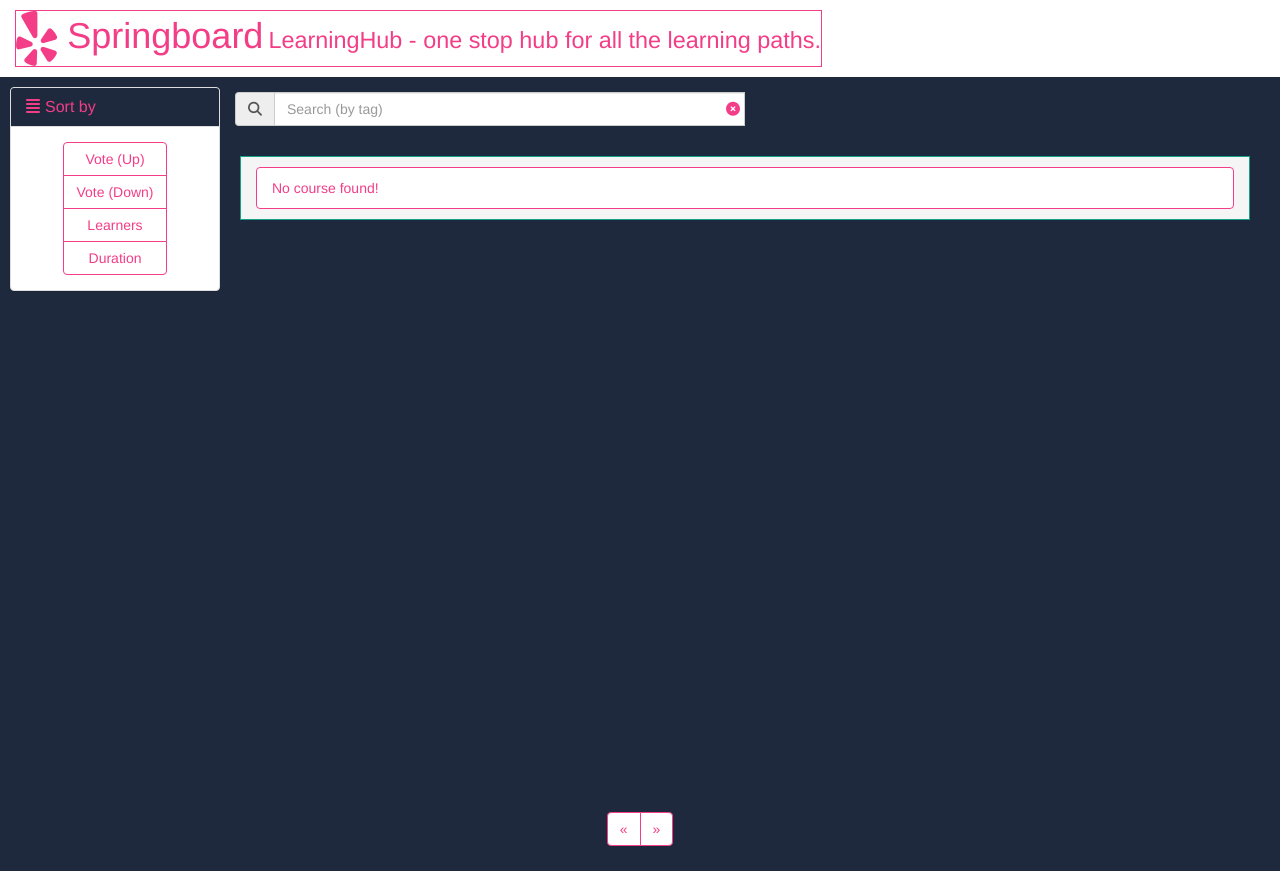
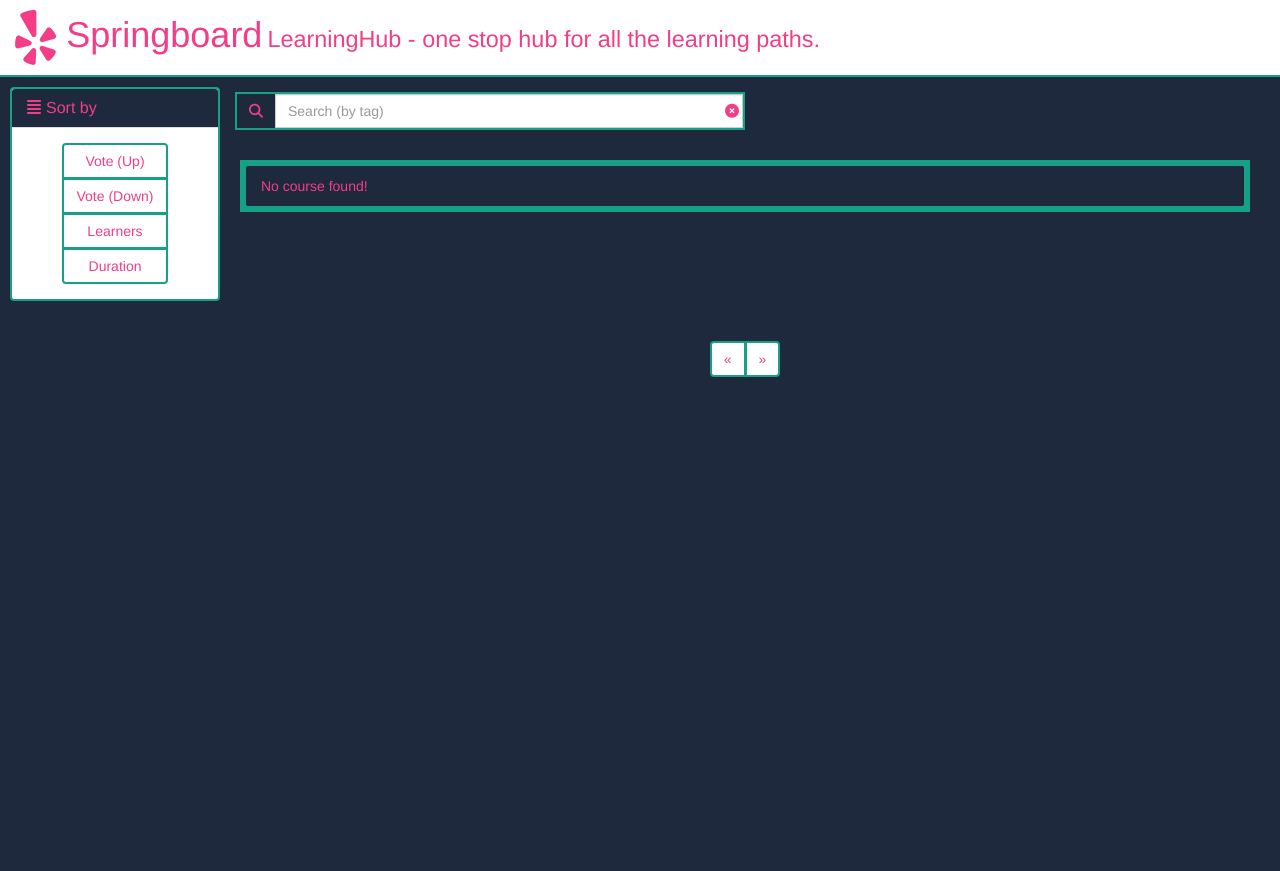
Before and after one commit to dipanjan92/LearningHub, a Django app: page / in a window 1280 px wide. After the commit the page ends 377 px from the top, so only its background shows below. Run offline with Django 3.2, Linux system fonts and the light colour scheme; some libraries are stand-ins or nearby versions.

Commit message:
UI changes

```diff
--- a/static/css/style.css
+++ b/static/css/style.css
@@ -4,6 +4,7 @@ body{
 
 .banner{
 	background-color: white;
+	border-bottom: 2px solid #16a085;
 }
 
 .banner-logo, .banner-logo:focus, .banner-logo:active, .banner-logo:hover, .banner-logo:visited{
@@ -46,7 +47,6 @@ body{
 }
 
 .search-results{
-	height: 100%;
 	overflow-y: auto;
 	background-color: #1E293D;
 }
@@ -88,7 +88,7 @@ body{
 }
 
 .course-result{
-	margin: 10px 15px;
+	margin: 2px;
 }
 
 .media-object {
@@ -106,8 +106,8 @@ body{
 	max-height: 65vh;
 	overflow-y: auto;
 	margin: 5px;
-	border: 0.2px solid #16a085;
-	background-color: #f5f5f5;
+	border: 2px solid #16a085;
+	background-color: #16a085;
 }
 
 #badge_up, #badge_down {
@@ -121,15 +121,17 @@ body{
 }
 
 #result_heading {
+	border: 2px solid #16a085;
 	width: 100%;
-	background-color: #1E293D;
+	background-color: white;
 	color: #F33E87;
 	font-size: 1.5em;
 	padding: 10px;
 }
 
 .media-object{
-	border: 1px solid #F33E87!important;
+	border: 2px solid #16a085!important;
+	background-color: white;
 }
 
 .fa-tags, .fa-link, .fa-align-justify {
@@ -138,31 +140,66 @@ body{
 
 #course_desc {
 	width: 100%;
-	background-color: #1E293D;
+	background-color: white;
 	color: #F33E87;
 	font-size: 1em;
 	padding: 10px;
 	margin-top: 5px;
 }
 
-a, .list-group-item, .btn {
+.pagination a, .list-group-item, .btn {
 	color: #F33E87!important;
-	border: 1px solid #F33E87!important;
+	border: 2px solid #16a085!important;
+	border-collapse: collapse;
 }
 
 .btn{
 	background-color: white;
 }
 
-.btn:hover, .btn:active, btn:visited {
+.btn:hover, .btn:active, btn:visited, btn:focus, .div-row-2, .div-row-3 {
 	background-color: #1E293D!important;
 }
 
-.panel-heading{
+.div-row-2 {
+	border: 2px solid #16a085;
+	margin: 5px 15px;
+	background-color: white!important;
+}
+
+.div-row-3{
+	padding: 5px;
+	margin: 0px 15px;
+}
+
+.panel-heading, .input-group-addon{
 	background-color: #1E293D!important;
 	color: #F33E87!important;
 }
 
-.pagination #prev-list, .pagination #next-list {
+.pagination #prev-list, .pagination #next-list, .media-body, .list-group-item {
 	background-color: #1E293D!important;
 }
+
+.list-row-3 .list-group-item{
+	background-color: white!important;
+}
+
+.desc-link {
+	width: 100%;
+}
+
+.list-row-2{
+	border: 2px solid #16a085;
+	padding: 5px;
+	background-color: white;
+}
+
+.input-group, .panel{
+	border: 2px solid #16a085!important;
+	border-collapse: collapse;
+}
+
+.pagination li a:hover, .pagination li a:active , .pagination li a:focus, .input-group, .selected-button{
+	background-color: #1E293D!important;
+}
--- a/static/js/script.js
+++ b/static/js/script.js
@@ -21,6 +21,11 @@ $(document).ready(function(){
   	});
 
 	getListItem();
+
+	$(".panel-hlpr .btn").on('click', function(){
+		$("button.selected-button").removeClass('selected-button');
+		$(this).addClass("selected-button");
+	});
 });
 
 // //Get site information from the API
@@ -126,6 +131,9 @@ function showCourse(_key){
 	var sing_up = (dataSource[_key].sing_up === null) ? "" : dataSource[_key].sing_up;
 	var id = (dataSource[_key].id === null) ? "" : dataSource[_key].id;
 
+	$("a.course-paginate").removeClass("selected-button");
+	$("#"+id).addClass("selected-button");
+
 	if(id !== "" && localStorage.getItem(id)!= null){
 		var ups = JSON.parse(localStorage.getItem(id)).upvote;
 		var downs = JSON.parse(localStorage.getItem(id)).downvote;
@@ -179,6 +187,7 @@ function sortByLearners(){
 	});
 
 	createPagination();
+	$(".course-paginate").first().click();
 
 
 	function sort_learners(a, b){
@@ -199,6 +208,7 @@ function sortByDuration(){
 	});
 
 	createPagination();
+	$(".course-paginate").first().click();
 
 
 	function sort_hours(a, b){
@@ -220,6 +230,7 @@ function sortByUpVote(){
 	});
 
 	createPagination();
+	$(".course-paginate").first().click();
 
 
 	function sort_ups(a, b){
@@ -241,6 +252,7 @@ function sortByDownVote(){
 	});
 
 	createPagination();
+	$(".course-paginate").first().click();
 
 
 	function sort_downs(a, b){
--- a/templates/index.html
+++ b/templates/index.html
@@ -88,11 +88,11 @@
 							</div>
 						</div>
 					</div>
-					<div class="row">
-						<div class="col-sm-12">
+					<div class="row desc-link">
+						<div class="col-sm-12 div-row-2">
 							<label id="course_desc" class="bg-success"></label>
 						</div>
-						<div class="col-sm-12">
+						<div class="col-sm-12 div-row-3">
 							<a href="#" id="view_curr" target="_blank" role="button" class="btn btn-primary pull-right"><i class="fa fa-link"></i>View Curriculam</a>
 						</div>
 					</div>
@@ -101,7 +101,7 @@
 		</div>
 	</div>
 
-	<div class="col-sm-12 text-center">
+	<div class="col-sm-10 col-sm-offset-2 text-center">
 		<nav>
 		  <ul class="pagination">
 		    <li id="prev-list">
```
